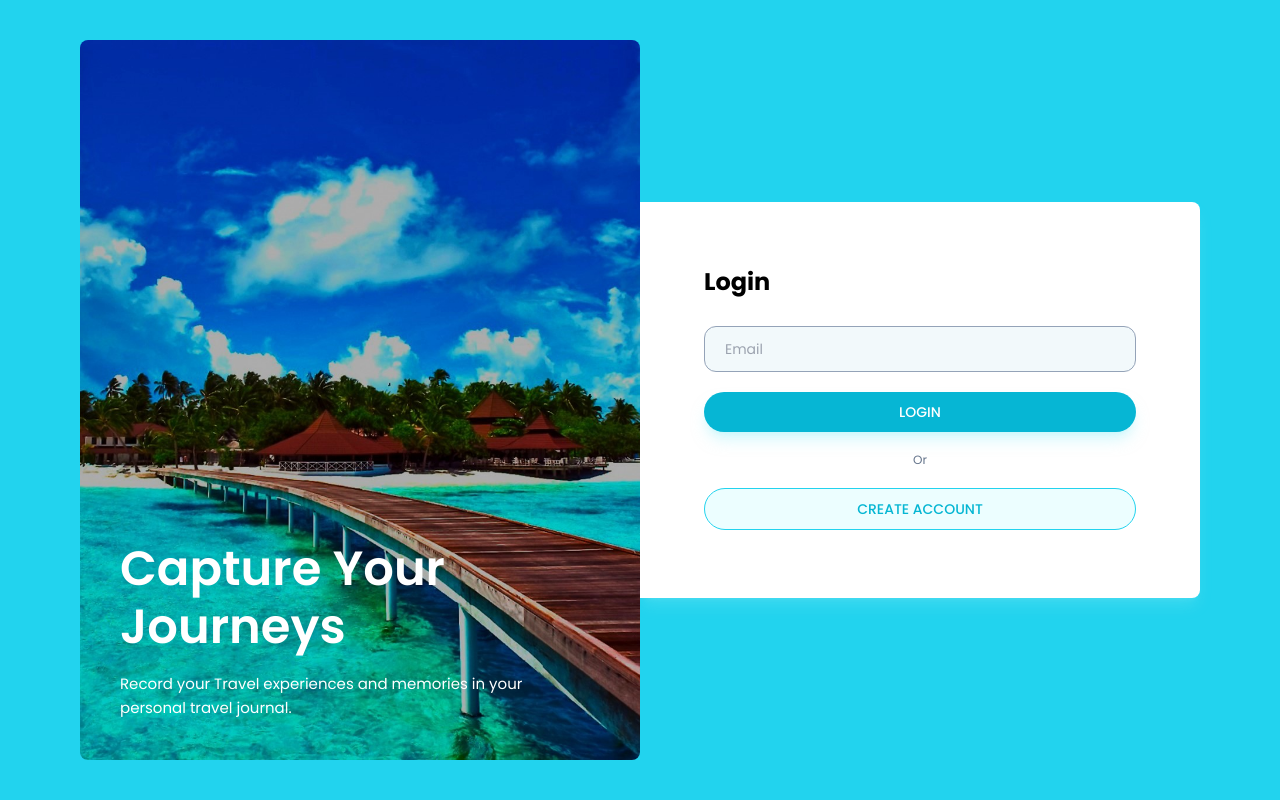
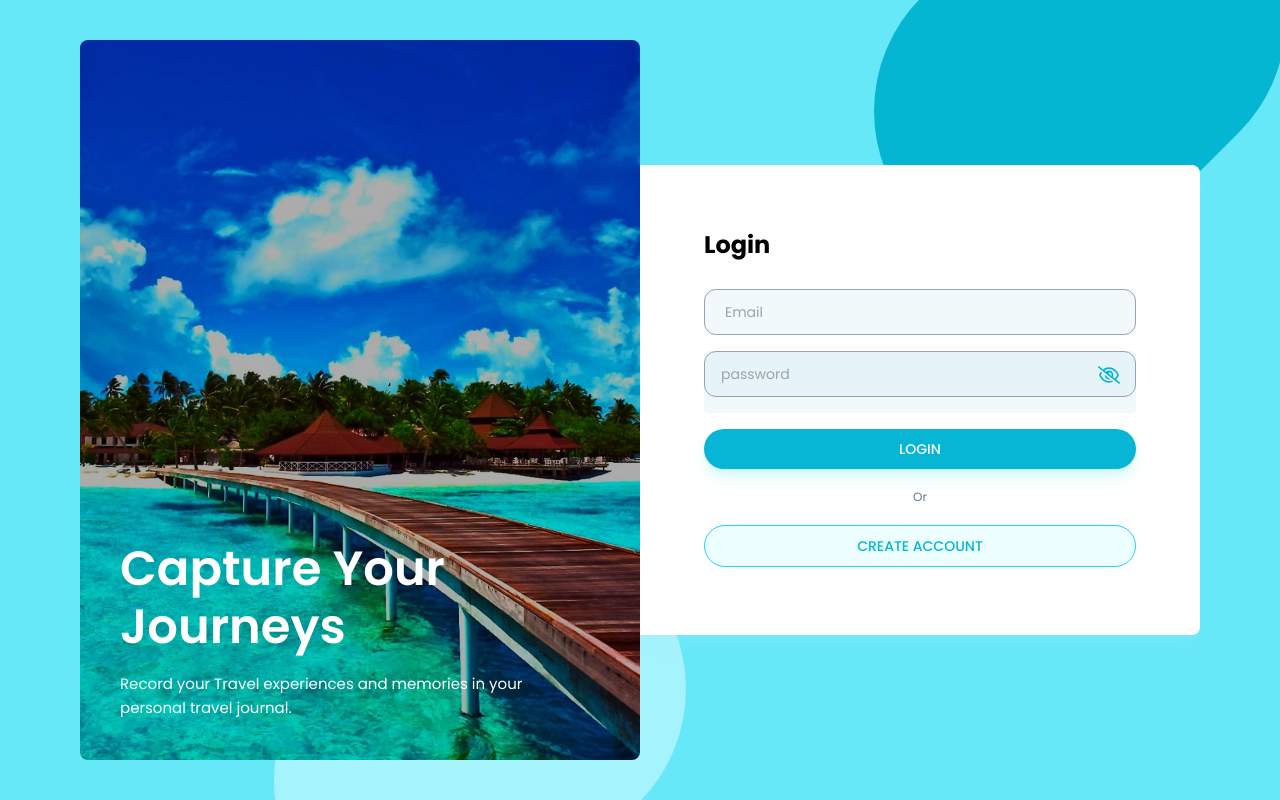
Before and after one commit to hritesh-saha/WanderTales, a React (Vite) app in the folder travel-story/: page /login in a window 1280 px wide. Built offline with nearby package versions, Linux system fonts and the light colour scheme.

Commit message:
adding login functionality

```diff
--- a/travel-story/package.json
+++ b/travel-story/package.json
@@ -12,6 +12,7 @@
   "dependencies": {
     "react": "^18.3.1",
     "react-dom": "^18.3.1",
+    "react-icons": "^5.4.0",
     "react-router-dom": "^7.1.2"
   },
   "devDependencies": {
--- /dev/null
+++ b/travel-story/src/components/input/PasswordInput.jsx
@@ -0,0 +1,40 @@
+import { useState } from 'react'
+import { FaRegEye, FaRegEyeSlash } from "react-icons/fa6"
+
+const PasswordInput = ({ value, onChange, placeholder }) => {
+
+    const [isShowPassword, SetIsShowPassword] = useState(false);
+
+    const toggleShowPassword = () =>{
+        SetIsShowPassword(!isShowPassword);
+    };
+
+
+  return (
+    <div className="relative bg-cyan-600/5 rounded mb-3">
+  <input
+    type={isShowPassword ? "text" : "password"}
+    value={value}
+    onChange={onChange}
+    placeholder={placeholder || "password"}
+    className="input-box border border-slate-400 rounded-xl pl-4 pr-10 w-full"
+  />
+  {isShowPassword ? (
+    <FaRegEye
+      size={22}
+      className="absolute right-4 top-6 transform -translate-y-1/2 text-primary cursor-pointer"
+      onClick={toggleShowPassword}
+    />
+  ) : (
+    <FaRegEyeSlash
+      size={22}
+      className="absolute right-4 top-6 transform -translate-y-1/2 text-primary cursor-pointer"
+      onClick={toggleShowPassword}
+    />
+  )}
+</div>
+
+  )
+}
+
+export default PasswordInput
--- a/travel-story/src/index.css
+++ b/travel-story/src/index.css
@@ -26,4 +26,8 @@
   .btn-light {
     @apply bg-cyan-50 text-primary shadow-cyan-100/0 border border-cyan-400 hover:bg-primary hover:text-white;
   }
+
+  .login-ui-box {
+    @apply w-80 h-[450px] rounded-full bg-primary absolute rotate-45
+  }
 }
--- a/travel-story/src/pages/Auth/Login.jsx
+++ b/travel-story/src/pages/Auth/Login.jsx
@@ -1,8 +1,37 @@
-import React from 'react'
+import { useState} from 'react'
+import PasswordInput from '../../components/input/PasswordInput'
+import {useNavigate} from "react-router-dom"
+import { validateEmail } from '../../utils/helper';
 
 const Login = () => {
+
+  const [email, SetEmail] = useState("");
+  const [password,SetPassword] = useState("");
+  const [error, SetError] = useState(null);
+
+  const navigate= useNavigate();
+
+  const handleLogin = (e) =>{
+    e.preventDefault();
+    if(!validateEmail(email)){
+      SetError("Please enter a valid Email Address");
+      return;
+    }
+
+    if(!password){
+      SetError("Please enter a password");
+      return;
+    }
+
+    SetError("");
+  }
+
   return (
-    <div className='h-screen bg-cyan-400 overflow-hidden relative'>
+    <div className='h-screen bg-cyan-300 overflow-hidden relative'>
+
+       <div className='login-ui-box right-10 -top-40' />
+       <div className='login-ui-box bg-cyan-200 -bottom-40 right-1/2' />
+
       <div className='container h-screen flex justify-center items-center px-20 mx-auto'>
         <div className='w-2/4 h-[90vh] flex flex-col justify-end bg-login-bg-img bg-cover bg-center rounded-lg p-10 z-50'>
           <h4 className='text-5xl text-white font-semibold leading-[58px]'>
@@ -14,10 +43,17 @@ const Login = () => {
           </p>
         </div>
         <div className='w-2/4  h-[75wh] bg-white rounded-r-lg relative p-16 shadow-lg shadow-cyan-200/20'>
-          <form onSubmit={()=> {}}>
+          <form onSubmit={handleLogin}>
             <h4 className="text-2xl font-bold mb-7">Login</h4>
 
-            <input type="text" placeholder='Email' className='input-box border border-slate-400 rounded-xl' />
+            <input type="text" placeholder='Email' className='input-box border border-slate-400 rounded-xl'
+            value={email} onChange={(e)=>{ SetEmail(e.target.value)}} />
+
+            <PasswordInput
+            value={password} onChange={(e)=>{ SetPassword(e.target.value)}}
+            />
+
+           { error && <p className='text-red-500 text-xs pb-1'>{error}</p>}
 
             <button type='submit' className="btn-primary">
               LOGIN
--- /dev/null
+++ b/travel-story/src/utils/helper.js
@@ -0,0 +1,4 @@
+export const validateEmail = (email) =>{
+    const regex = /^[^\s@]+@[^\s@]+\.[^\s@]+$/;
+    return regex.test(email);
+};
```
Also changed, not shown: 1 other file (tests, documents, lock files or other folders).
